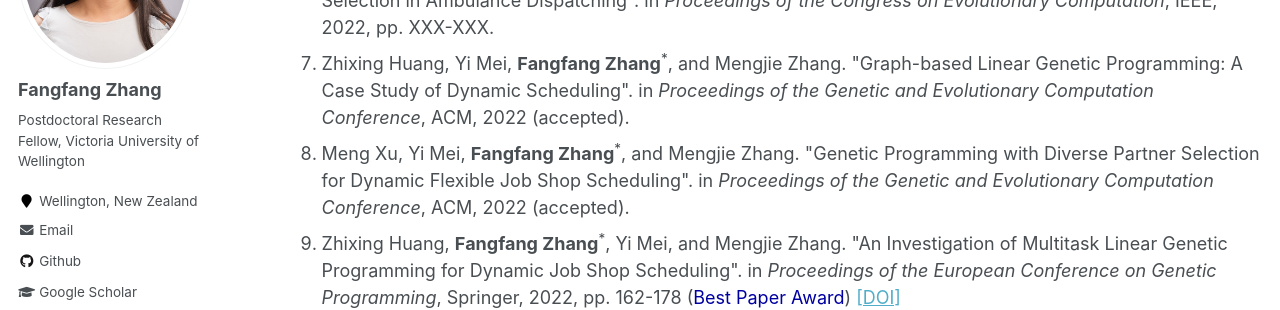
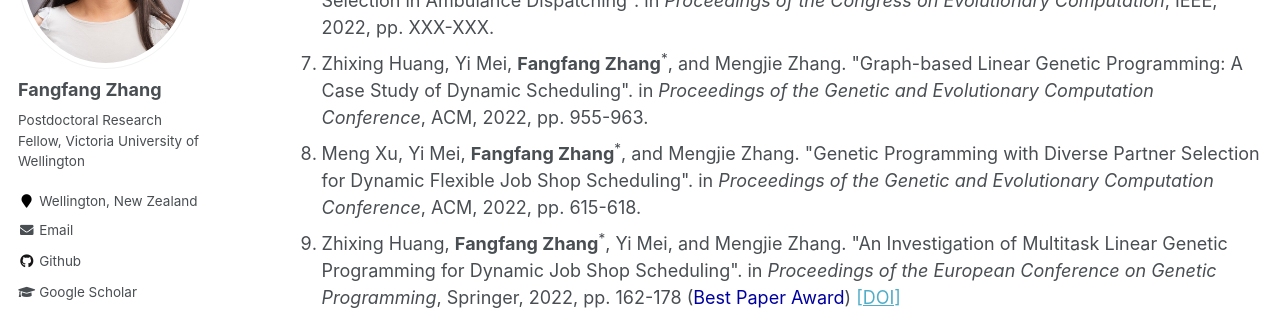
Before and after one commit to fangfang-zhang/fangfang-zhang.github.io, a Jekyll site: the page built from _pages/publications.md, in a window 1280 px wide and 900 px high, scrolled down 1828 px. Shown: the part 153-463 px from the top of the window. Built offline with Jekyll 4.4.1, drawn with Linux system fonts in a browser that asks for light colours; some web fonts are replaced.

Commit message:
pages GECCO

```diff
--- a/_pages/publications.md
+++ b/_pages/publications.md
@@ -33,8 +33,8 @@ To get the BibTex of the full papers, please download from [here](https://github
 <li> Meng Xu, Yi Mei, <b>Fangfang Zhang</b><sup>*</sup>, and Mengjie Zhang. "Genetic Programming with Cluster Selection for Dynamic Flexible Job Shop Scheduling". in <i>Proceedings of the Congress on Evolutionary Computation</i>, IEEE, 2022, pp. XXX-XXX.</li>
 <li> Meng Xu, Yi Mei, <b>Fangfang Zhang</b><sup>*</sup>, and Mengjie Zhang. "Genetic Programming with Multi-case Fitness for Dynamic Flexible Job Shop Scheduling". in <i>Proceedings of the Congress on Evolutionary Computation</i>, IEEE, 2022, pp. XXX-XXX.</li>
 <li> Jordan MacLachlan, Yi Mei, <b>Fangfang Zhang</b><sup>*</sup>, and Mengjie Zhang. "Genetic Programming for Vehicle Subset Selection in Ambulance Dispatching". in <i>Proceedings of the Congress on Evolutionary Computation</i>, IEEE, 2022, pp. XXX-XXX.</li>
-<li> Zhixing Huang, Yi Mei, <b>Fangfang Zhang</b><sup>*</sup>, and Mengjie Zhang. "Graph-based Linear Genetic Programming: A Case Study of Dynamic Scheduling". in <i>Proceedings of the Genetic and Evolutionary Computation Conference</i>, ACM, 2022 (accepted). </li>
-<li> Meng Xu, Yi Mei, <b>Fangfang Zhang</b><sup>*</sup>, and Mengjie Zhang.	"Genetic Programming with Diverse Partner Selection for Dynamic Flexible Job Shop Scheduling". in <i>Proceedings of the Genetic and Evolutionary Computation Conference</i>, ACM, 2022 (accepted). </li>
+<li> Zhixing Huang, Yi Mei, <b>Fangfang Zhang</b><sup>*</sup>, and Mengjie Zhang. "Graph-based Linear Genetic Programming: A Case Study of Dynamic Scheduling". in <i>Proceedings of the Genetic and Evolutionary Computation Conference</i>, ACM, 2022, pp. 955-963. </li>
+<li> Meng Xu, Yi Mei, <b>Fangfang Zhang</b><sup>*</sup>, and Mengjie Zhang.	"Genetic Programming with Diverse Partner Selection for Dynamic Flexible Job Shop Scheduling". in <i>Proceedings of the Genetic and Evolutionary Computation Conference</i>, ACM, 2022, pp. 615-618. </li>
 <li> Zhixing Huang, <b>Fangfang Zhang</b><sup>*</sup>, Yi Mei, and Mengjie Zhang. "An Investigation of Multitask Linear Genetic Programming for Dynamic Job Shop Scheduling". in <i>Proceedings of the European Conference on Genetic Programming</i>, Springer, 2022, pp. 162-178 (<span style="color: #0000a0">Best Paper Award</span>) <a target="_blank" href="https://link.springer.com/chapter/10.1007/978-3-031-02056-8_11">[DOI]</a></li>
 <li> Meng Xu, <b>Fangfang Zhang</b><sup>*</sup>, Yi Mei, and Mengjie Zhang. "Genetic Programming with Archive for Dynamic Flexible Job Shop Scheduling". in <i>Proceedings of the Congress on Evolutionary Computation</i>, IEEE, 2021, pp. 2117-2124. <a target="_blank" href="https://ieeexplore.ieee.org/stamp/stamp.jsp?arnumber=9504752&casa_token=WBVlW3XVQVYAAAAA:7doWxWeJUYKTCvfhSFKJYE1otzekuv4OnjSW3OeBsWmBjU-6D88fehJ6yahWMjADaIhCam6Kg">[DOI]</a></li>
 <li> <b>Fangfang Zhang</b>, Yi Mei, Su Nguyen, and Mengjie Zhang. "A Preliminary Approach to Evolutionary Multitasking for Dynamic Flexible Job Shop Scheduling via Genetic Programming". in <i>Proceedings of the Genetic and Evolutionary Computation Conference</i>, ACM, 2020, pp. 107-108. <a target="_blank" href="https://dl.acm.org/doi/10.1145/3377929.3389934">[DOI]</a><a target="_blank" href="https://dl.acm.org/doi/10.1145/3377929.3389934)[[pdf]](https://github.com/fangfang-zhang/fangfang-zhang.github.io/blob/master/files/2020-GECCO-PreliminaryMultitask.pdf">[pdf]</a></li>
```
Also changed, not shown: 1 other file.
